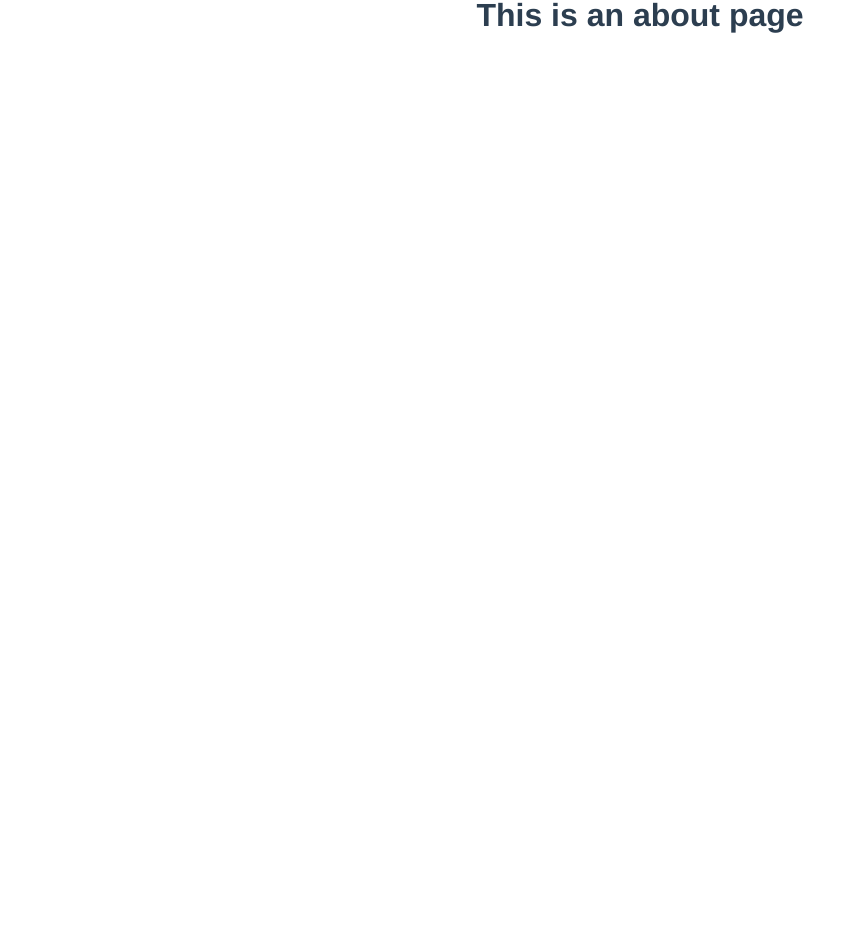
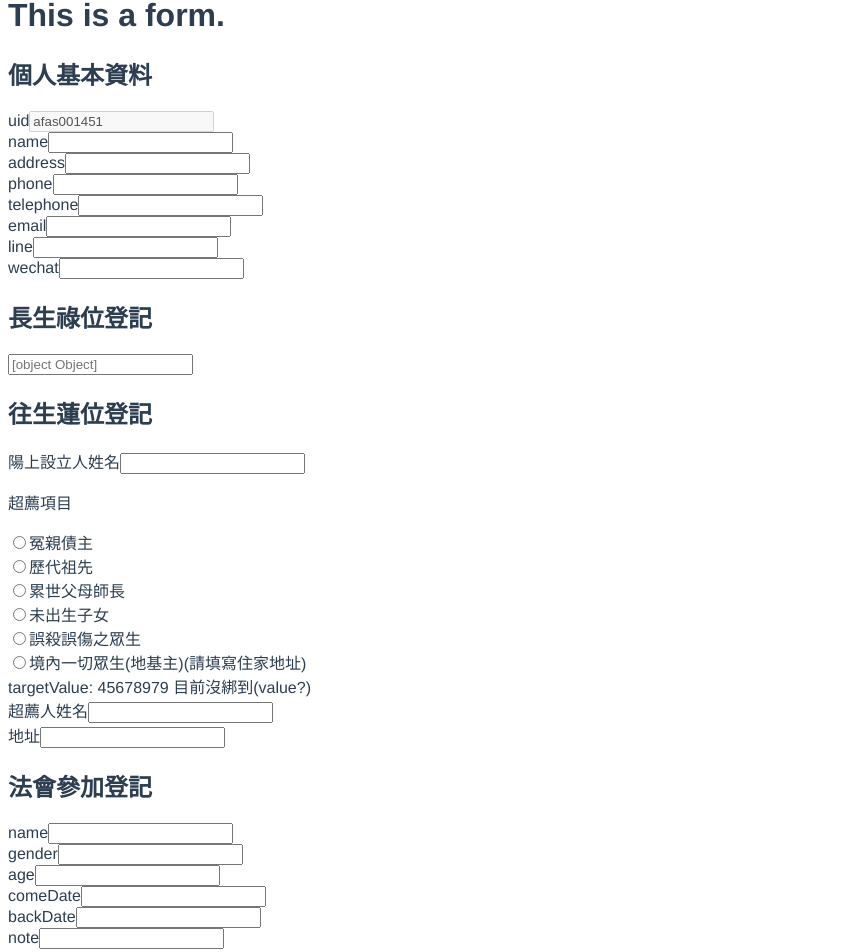
Before and after one commit to rainform/client_web, a Vue app: page /about in a window 1280 px wide. Shown: the part 110-1062 px from the top of the page, without its empty margins (0-858 px from the left). Before the commit the page ends 800 px from the top, so only its background shows below. Built offline with nearby package versions, Linux system fonts and the light colour scheme.

Commit message:
Setup basic pages and forms

```diff
--- a/package.json
+++ b/package.json
@@ -9,6 +9,7 @@
     "lint": "vue-cli-service lint"
   },
   "dependencies": {
+    "bootstrap-vue": "^2.21.1",
     "core-js": "^3.6.5",
     "vue": "^2.6.11",
     "vue-router": "^3.2.0",
@@ -34,6 +35,7 @@
     "node-sass": "^4.12.0",
     "sass-loader": "^8.0.2",
     "typescript": "~3.9.3",
+    "vue-cli-plugin-bootstrap-vue": "~0.7.0",
     "vue-template-compiler": "^2.6.11"
   }
 }
--- /dev/null
+++ b/src/components/Ceremony.vue
@@ -0,0 +1,49 @@
+<template>
+  <div class="ceremony">
+    <h2>法會參加登記</h2>
+    <form v-for="(item, key) in ceremony" :key="key">
+      <div class="input-group">
+        <label for="ceremony_name">name</label>
+        <input id="ceremony_name" type="text">
+      </div>
+      <div class="input-group">
+        <label for="ceremony_gender">gender</label>
+        <input id="ceremony_gender" type="text">
+      </div>
+      <div class="input-group">
+        <label for="ceremony_age">age</label>
+        <input id="ceremony_age" type="text">
+      </div>
+      <div class="input-group">
+        <label for="ceremony_comeDate">comeDate</label>
+        <input id="ceremony_comeDate" type="text">
+      </div>
+      <div class="input-group">
+        <label for="ceremony_backDate">backDate</label>
+        <input id="ceremony_backDate" type="text">
+      </div>
+      <div class="input-group">
+        <label for="ceremony_note">note</label>
+        <input id="ceremony_note" type="text">
+      </div>
+    </form>
+  </div>
+</template>
+
+<script lang="ts">
+import Vue from 'vue';
+
+export default Vue.extend({
+  props: {
+    ceremony: {
+      type: Array,
+      default: () => ([
+      ]),
+    },
+  },
+  data() {
+    return {
+    };
+  },
+});
+</script>
--- /dev/null
+++ b/src/components/Longevity.vue
@@ -0,0 +1,28 @@
+<template>
+  <div class="longevity">
+    <h2>長生祿位登記</h2>
+    <form>
+      <div class="input-group">
+        <input v-for="(item, key) in longevity" :key="key" type="text" :placeholder="item">
+      </div>
+    </form>
+  </div>
+</template>
+
+<script lang="ts">
+import Vue from 'vue';
+
+export default Vue.extend({
+  props: {
+    longevity: {
+      type: Array,
+      default: () => ([
+      ]),
+    },
+  },
+  data() {
+    return {
+    };
+  },
+});
+</script>
--- /dev/null
+++ b/src/components/PersonalInformation.vue
@@ -0,0 +1,65 @@
+<template>
+  <div class="personalInformation">
+    <h2>個人基本資料</h2>
+    <form>
+      <div>
+        <label>uid</label>
+        <input type="text" v-model="personal.uid" disabled>
+      </div>
+      <div class="input-group">
+        <label for="personal_name">name</label>
+        <input id="personal_name" type="text">
+      </div>
+      <div class="input-group">
+        <label for="personal_address">address</label>
+        <input id="personal_address" type="text">
+      </div>
+      <div class="input-group">
+        <label for="personal_phone">phone</label>
+        <input id="personal_phone" type="text">
+      </div>
+      <div class="input-group">
+        <label for="personal_telephone">telephone</label>
+        <input id="personal_telephone" type="text">
+      </div>
+      <div class="input-group">
+        <label for="personal_email">email</label>
+        <input id="personal_email" type="text">
+      </div>
+      <div class="input-group">
+        <label for="personal_line">line</label>
+        <input id="personal_line" type="text">
+      </div>
+      <div class="input-group">
+        <label for="personal_wechat">wechat</label>
+        <input id="personal_wechat" type="text">
+      </div>
+    </form>
+  </div>
+</template>
+
+<script lang="ts">
+import Vue from 'vue';
+
+export default Vue.extend({
+  props: {
+    personal: {
+      type: Object,
+      default: () => ({
+        uid: 'afas001451',
+        name: '',
+        address: '',
+        phone: '',
+        telephone: '',
+        email: '',
+        line: '',
+        wechat: '',
+      }),
+    },
+  },
+  data() {
+    return {
+    };
+  },
+});
+</script>
--- /dev/null
+++ b/src/components/PrayFor.vue
@@ -0,0 +1,44 @@
+<template>
+  <div class="ceremony">
+    <h2>往生蓮位登記</h2>
+    <form v-for="(item, key) in prayFor" :key="key">
+      <div class="input-group">
+        <label for="prayfor_name">陽上設立人姓名</label>
+        <input id="prayfor_name" type="text">
+      </div>
+      <p>超薦項目</p>
+      <div class="input-group" v-for="(selection, key) in item.targetSelection" :key="key">
+        <input :id="selection" type="radio" name="seleteTarget" :value="item.targetValue">
+        <label :for="selection">{{selection}}</label>
+      </div>
+
+      targetValue: {{item.targetValue}} 目前沒綁到(value?)
+      <div class="input-group">
+        <label for="prayfor_targetName">超薦人姓名</label>
+        <input id="prayfor_targetName" type="text">
+      </div>
+      <div class="input-group">
+        <label for="prayfor_targetAddress">地址</label>
+        <input id="prayfor_targetAddress" type="text">
+      </div>
+    </form>
+  </div>
+</template>
+
+<script lang="ts">
+import Vue from 'vue';
+
+export default Vue.extend({
+  props: {
+    prayFor: {
+      type: Array,
+      default: () => ([
+      ]),
+    },
+  },
+  data() {
+    return {
+    };
+  },
+});
+</script>
--- a/src/views/About.vue
+++ b/src/views/About.vue
@@ -1,5 +1,72 @@
 <template>
-  <div class="about">
-    <h1>This is an about page</h1>
+  <div class="about" style="text-align: left;">
+    <h1>This is a form.</h1>
+    <Personal :personal="personalInformation"/>
+    <Longevity :longevity="longevity"/>
+    <PrayFor :prayFor="prayFor"/>
+    <Ceremony :ceremony="ceremony"/>
   </div>
 </template>
+
+<script lang="ts">
+import Vue from 'vue';
+import Personal from '@/components/PersonalInformation.vue';
+import Longevity from '@/components/Longevity.vue';
+import Ceremony from '@/components/Ceremony.vue';
+import PrayFor from '@/components/PrayFor.vue';
+
+export default Vue.extend({
+  data() {
+    return {
+      personalInformation: {
+        uid: 'afas001451',
+        name: '',
+        address: '',
+        phone: '',
+        telephone: '',
+        email: '',
+        line: '',
+        wechat: '',
+      },
+      longevity: [
+        {
+          id: '',
+          name: '',
+        },
+      ],
+      prayFor: [
+        {
+          name: '',
+          targetSelection: [
+            '冤親債主',
+            '歷代祖先',
+            '累世父母師長',
+            '未出生子女',
+            '誤殺誤傷之眾生',
+            '境內一切眾生(地基主)(請填寫住家地址)',
+          ],
+          targetValue: '45678979',
+          targetName: '',
+          targetAddress: '',
+        },
+      ],
+      ceremony: [
+        {
+          name: '',
+          gender: '',
+          age: '',
+          comeDate: '',
+          backDate: '',
+          note: '',
+        },
+      ],
+    };
+  },
+  components: {
+    Personal,
+    Longevity,
+    PrayFor,
+    Ceremony,
+  },
+});
+</script>
```
Also changed, not shown: src/models/FormModel.ts (added, +36 -0 lines), 1 other file (tests, documents, lock files or other folders).
